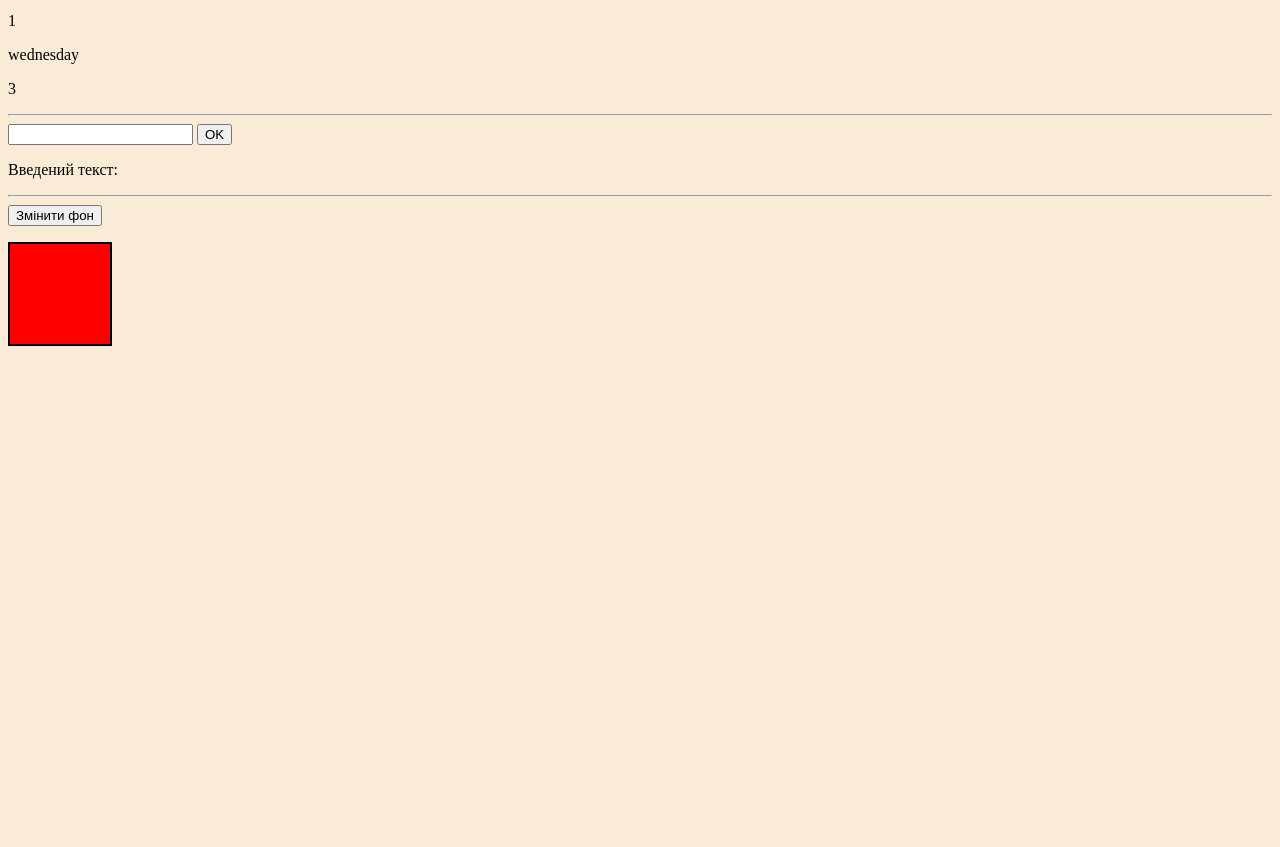
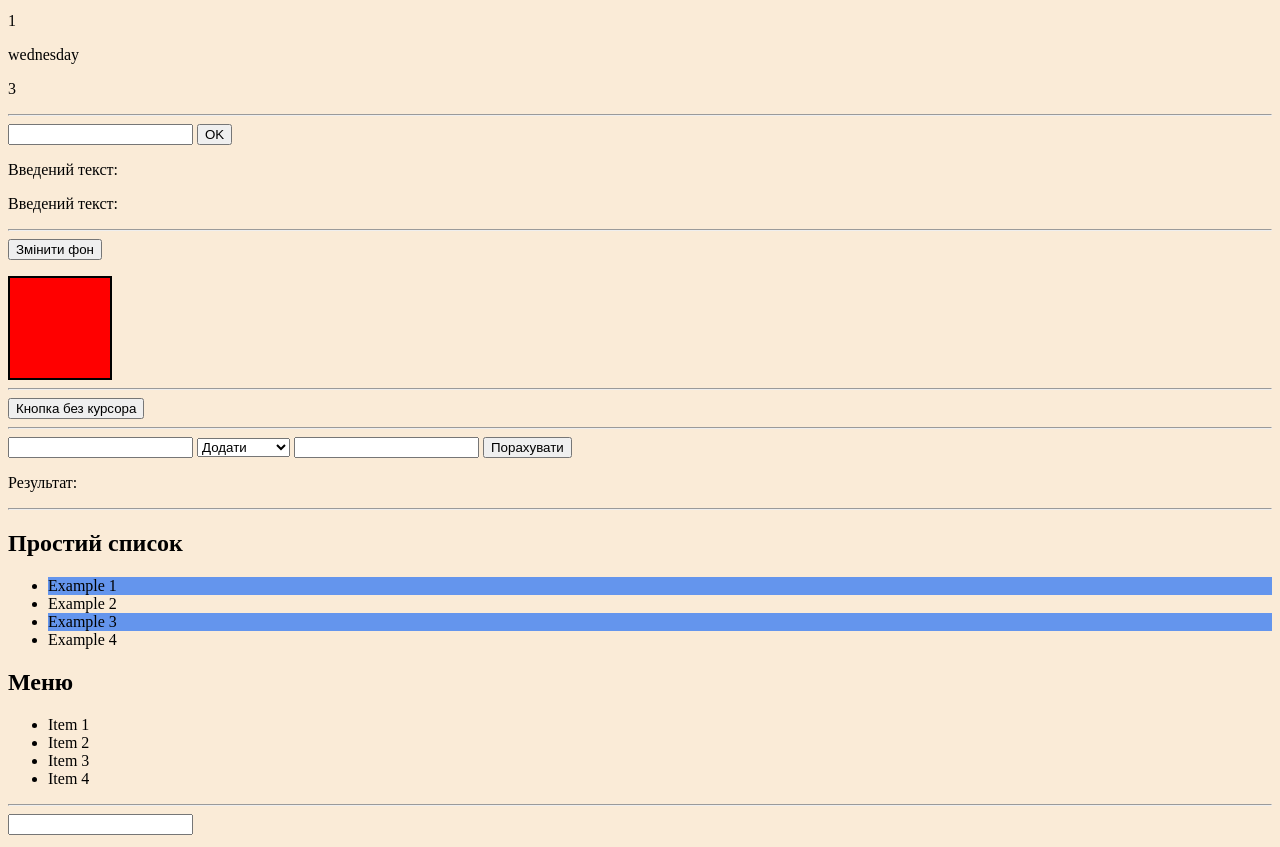
Before and after one commit to s-z-rcpto/study, a PHP site: page /test-8/test-8.html in a window 1280 px wide. Shown: the part 333-1180 px from the top of the page. Before the commit the page ends 679 px from the top, so only its background shows below. Run offline with PHP 8.4, Linux system fonts and the light colour scheme.

Commit message:
Практичні завдання, нові події

```diff
--- a/JS/test-8/test-8.css
+++ b/JS/test-8/test-8.css
@@ -16,3 +16,12 @@ body {
 .green {
   background-color: greenyellow;
 }
+
+.active {
+  background-color: cornflowerblue;
+}
+
+.error {
+  color: red;
+  font-size: 12px;
+}
--- a/JS/test-8/test-8.html
+++ b/JS/test-8/test-8.html
@@ -64,7 +64,11 @@
       <button id="task-9-b">OK</button>
       <p>
         <span>Введений текст:</span>
-        <span id="task-9-s"></span>
+        <span id="task-9-inner"></span>
+      </p>
+      <p>
+        <span>Введений текст:</span>
+        <span id="task-9-text"></span>
       </p>
     </section>
 
@@ -74,6 +78,62 @@
       <button id="task-10-b">Змінити фон</button>
       <div id="task-10-d" class="red"></div>
     </section>
+
+    <hr />
+
+    <section>
+      <button id="task-11-b"></button>
+    </section>
+
+    <hr />
+
+    <section>
+      <input id="task-12-i-1" type="text" name="text" />
+
+      <select name="operation" id="task-12-s">
+        <option value="+">Додати</option>
+        <option value="-">Відняти</option>
+        <option value="*">Помножити</option>
+        <option value="/">Поділити</option>
+      </select>
+
+      <input id="task-12-i-2" type="text" name="text" />
+
+      <button id="task-12-b">Порахувати</button>
+
+      <p>
+        <span>Результат:</span>
+        <span id="task-12-result"></span>
+      </p>
+    </section>
+
+    <hr />
+
+    <section>
+      <h2>Простий список</h2>
+      <ul>
+        <li class="active">Example 1</li>
+        <li>Example 2</li>
+        <li class="active">Example 3</li>
+        <li>Example 4</li>
+      </ul>
+
+      <h2>Меню</h2>
+      <ul id="task-13-u">
+        <li class="menu-item">Item 1</li>
+        <li class="menu-item">Item 2</li>
+        <li class="menu-item">Item 3</li>
+        <li class="menu-item">Item 4</li>
+      </ul>
+    </section>
+
+    <hr />
+
+    <section>
+      <input type="text" id="task-14-i" />
+      <p id="task-14-error" class="error"></p>
+    </section>
+
     <script src="test-8.js"></script>
   </body>
 </html>
--- a/JS/test-8/test-8.js
+++ b/JS/test-8/test-8.js
@@ -74,10 +74,12 @@ if (task8p !== null) {
 // При натисканні на кнопку відобразіть текст із поля введення в абзаці.
 const task9i = document.getElementById("task-9-i");
 const task9b = document.getElementById("task-9-b");
-const task9s = document.getElementById("task-9-s");
+const task9inner = document.getElementById("task-9-inner");
+const task9text = document.getElementById("task-9-text");
 
 task9b.addEventListener("click", function () {
-  task9s.innerHTML = `<b><i><u>${task9i.value}</u></i></b>`;
+  task9inner.innerHTML = `<b><i><u>${task9i.value}</u></i></b>`;
+  task9text.textContent = `<b><i><u>${task9i.value}</u></i></b>`;
   task9i.value = "";
 });
 
@@ -111,3 +113,185 @@ task10b.addEventListener("click", function () {
   task10d.classList.toggle("red");
   task10d.classList.toggle("green");
 });
+
+// Завдання 11: Відстеження наведення
+// Створіть кнопку.
+// При наведенні миші на кнопку змініть її текст на "Ти навів мишу!".
+// Після прибирання миші поверніть початковий текст.
+
+const DEFAULT_BUTTON_11_TEXT = "Кнопка без курсора";
+const task11b = document.getElementById("task-11-b");
+
+task11b.textContent = DEFAULT_BUTTON_11_TEXT;
+
+task11b.addEventListener("mouseenter", function () {
+  task11b.textContent = "Спіймали";
+});
+
+task11b.addEventListener("mouseleave", function () {
+  task11b.textContent = DEFAULT_BUTTON_11_TEXT;
+});
+
+// Завдання 12: Калькулятор
+// Створіть два поля введення, кнопку та абзац.
+// При натисканні на кнопку обчисліть суму чисел із полів введення й відобразіть результат у абзаці.
+
+const task12i1 = document.getElementById("task-12-i-1");
+const task12i2 = document.getElementById("task-12-i-2");
+const task12s = document.getElementById("task-12-s");
+const task12b = document.getElementById("task-12-b");
+const task12Result = document.getElementById("task-12-result");
+
+task12b.addEventListener("click", function () {
+  console.dir(task12s);
+  let result;
+
+  const operation = task12s.value;
+  const num1 = Number(task12i1.value);
+  const num2 = Number(task12i2.value);
+
+  switch (operation) {
+    case "+":
+      result = num1 + num2;
+      break;
+    case "-":
+      result = num1 - num2;
+      break;
+    case "*":
+      result = num1 * num2;
+      break;
+    case "/":
+      result = num1 / num2;
+      break;
+
+    default:
+      break;
+  }
+
+  task12Result.textContent = result;
+});
+
+// Завдання 13: Вибір пункту меню
+// Створіть список із кількох пунктів.
+// При натисканні на будь-який пункт змініть його фон на синій.
+
+// Спосіб 1 (приклад у завданні 7, спосіб 1)
+// 1. Додаємо до елементів списку <li> клас "menu-item" для всіх однаковий
+// 2. Шукаємо елементи по назві класу "menu-item"
+// 3. Для кожного знайденого елемента <li> з класом "menu-item"
+//    додаємо обробник події натискання клавіші миші
+// 4. В обробнику події натискання прибираємо фон всіх елементів <li> з класом "menu-item"
+// 5. Встановлюємо синій фон для поточного елемента
+
+// Шукаємо ВСІ елементи <li> з класом ".menu-item" на сторінці
+const task13LiList = document.querySelectorAll(".menu-item");
+
+// Для кожного знайденого елемента <li> з класом ".menu-item"
+for (const li of task13LiList) {
+  // додаємо очікування натискання клавіші миші
+  li.addEventListener("click", function () {
+    // те що тут буде виконуватися ЛИШЕ після натискання клавіші миші
+    // початок
+
+    // після натискання миші по якомусь пункту меню
+    // ми прибираємо колір фону для всіх пунктів меню
+    // (всі <li> з класом ".menu-item")
+    for (const li2 of task13LiList) {
+      li2.style.backgroundColor = "";
+    }
+
+    // встановити синій колір фону для пункту,
+    // по якому натиснули клавішу миші
+    li.style.backgroundColor = "cornflowerblue";
+    // кінець
+  });
+}
+
+// Спосіб 2 (рекомендований)
+// (приклад у завданні 7, спосіб 2 та завданні 10)
+// 1. Додаємо до тегу списку ідентифікатор
+// 2. Шукаємо тег списку й додаємо обробник події натискання
+// 3. В обробнику події натискання прибираємо фон всіх елементів
+//    видаляючи клас active
+// 4. Додаємо клас active до елементу, який викликав подію
+//    і який встановлюємо за допомогою параметра event
+
+// const task13u = document.getElementById("task-13-u");
+
+// task13u.addEventListener("click", function (event) {
+//   // шукаємо всі li в середині списку "task-13-u"
+//   const li = task13u.querySelectorAll("li");
+
+//   for (const element of li) {
+//     element.classList.remove("active");
+//   }
+
+//   event.target.classList.add("active");
+// });
+
+// Завдання 14: Обмеження введення
+// Створіть поле введення.
+// При кожному введенні символу перевіряйте,
+// щоб його довжина не перевищувала 10 символів.
+
+const task14i = document.getElementById("task-14-i");
+const task14error = document.getElementById("task-14-error");
+
+// подія = зміна значення текстового поля:
+// - натиснення клавіші клавіатури
+// - вставлення тексту з буфера (Ctrl+V або Вставити)
+// - зміна властивості value у JS
+task14i.addEventListener("input", function (event) {
+  console.log("Подія: input");
+
+  console.dir(event);
+  console.dir(task14i.value);
+  if (task14i.value.length > 10) {
+    task14error.textContent = "Довжина введеного тексту перевищує 10 символів";
+  } else {
+    task14error.textContent = "";
+  }
+});
+
+// подія = натиснення клавіші (але без відпускання)
+task14i.addEventListener("keydown", function (event) {
+  console.log("Подія: keydown");
+
+  console.dir(event);
+  console.dir(task14i.value);
+
+  // скасовує дію за замовчуванням
+  // наприклад, натискання F7 не показує діалогового вікна
+  // event.preventDefault();
+});
+
+// подія = відпускання клавіші
+task14i.addEventListener("keyup", function (event) {
+  console.log("Подія: keyup");
+
+  console.dir(event);
+  console.dir(task14i.value);
+});
+
+// подія = натискання + відпускання
+// застаріла подія
+task14i.addEventListener("keypress", function (event) {
+  console.log("Подія: keypress");
+
+  console.dir(event);
+  console.dir(task14i.value);
+});
+
+// подія = встановлення курсору у поле вводу
+task14i.addEventListener("focus", function (event) {
+  console.log(event);
+
+  task14i.style.backgroundColor = "yellow";
+});
+
+// подія = прибирання курсору з поля вводу (обернено до focus)
+task14i.addEventListener("blur", function (event) {
+  console.log(event);
+
+  task14i.style.backgroundColor = "white";
+});
```
